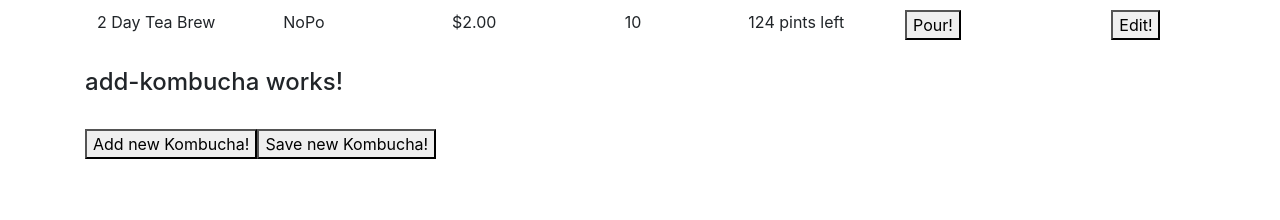
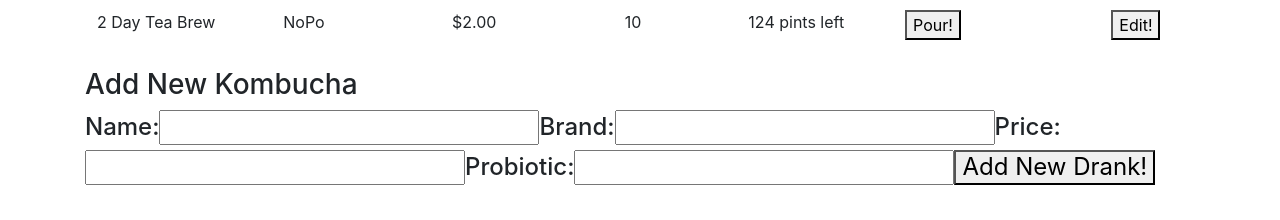
Before and after one commit to dlewiski/kombucha-bar, an Angular app: page / in a window 1280 px wide. Shown: the part 643-863 px from the top of the page. Before the commit the page ends 802 px from the top, so only its background shows below. Built offline with nearby package versions, Linux system fonts and the light colour scheme.

Commit message:
include add kombucha component

```diff
--- a/src/app/add-kombucha/add-kombucha.component.html
+++ b/src/app/add-kombucha/add-kombucha.component.html
@@ -1,3 +1,14 @@
 <h4>
-  add-kombucha works!
+  <div>
+    <h3>Add New Kombucha</h3>
+    <label for="nameNew">Name:</label>
+    <input type="text" id="nameNew" #nameNew>
+    <label for="brandNew">Brand:</label>
+    <input type="text" id="brandNew" #brandNew>
+    <label for="priceNew">Price:</label>
+    <input type="text" id="priceNew" #priceNew>
+    <label for="probioticNew">Probiotic:</label>
+    <input type="text" id="probioticNew" #probioticNew>
+    <button (click)="submitForm(nameNew.value, brandNew.value, priceNew.value, probioticNew.value)">Add New Drank!</button>
+  </div>
 </h4>
--- a/src/app/add-kombucha/add-kombucha.component.ts
+++ b/src/app/add-kombucha/add-kombucha.component.ts
@@ -1,5 +1,6 @@
-import { Component, Input } from '@angular/core';
+import { Component, Output, EventEmitter } from '@angular/core';
 import { Kombucha } from '../models/kombucha.model';
+
 
 @Component({
   selector: 'app-add-kombucha',
@@ -7,11 +8,13 @@ import { Kombucha } from '../models/kombucha.model';
   styleUrls: ['./add-kombucha.component.css']
 })
 export class AddKombuchaComponent {
-
-  @Input() childKambuchaList: Kombucha[];
+  @Output() sendKombucha = new EventEmitter();
+  submitForm(nameNew: string, brandNew: string, priceNew: string, probioticNew: string) {
+    let newKombucha: Kombucha = new Kombucha (nameNew, brandNew, parseInt(priceNew), parseInt(probioticNew));
+    this.sendKombucha.emit(newKombucha);
+  }
 
   constructor() { }
-
   ngOnInit() {
   }
 
--- a/src/app/app.component.html
+++ b/src/app/app.component.html
@@ -14,7 +14,7 @@
 
   <app-kombucha-list [childKombuchaList]="kombuchas" (clickedPourPint)="pourPint($event)" (clickedEditKombucha)="editKombucha($event)"></app-kombucha-list>
 
-  <app-add-kombucha [childKambuchaList]="kombuchas"></app-add-kombucha>
+  <app-add-kombucha (sendKombucha)="addKombucha($event)"></app-add-kombucha>
 
   <app-edit-kombucha [childSelectedKombucha]="selectedKombucha" (clickedDone)="finishedEditing()"></app-edit-kombucha>
 
@@ -25,6 +25,6 @@
   </div>
 
   <br>
-  <button (click)="addKombucha()">Add new Kombucha!</button>
+  <button (click)="submitForm(nameNew.string, brandNew.string, priceNew.value, probioticNew.value); nameNew.string=''; brandNew.string='';  priceNew.value=''; probioticNew.value='';">Add new Kombucha!</button>
   <button (click)="saveNewKombucha()">Save new Kombucha!</button>
 </div>
--- a/src/app/app.component.ts
+++ b/src/app/app.component.ts
@@ -32,10 +32,9 @@ export class AppComponent {
     this.selectedKombucha = null;
   }
 
-  // addKombucha(addNewKombucha){
-  //   this.addKombucha = addNewKombucha;
-  //   new Kombucha('null', 'null', 4, 4),
-  //   push
-  // }
+  addKombucha(newKombucha: Kombucha) {
+    this.kombuchas.push(newKombucha);
+  }
+
 
 }
```
